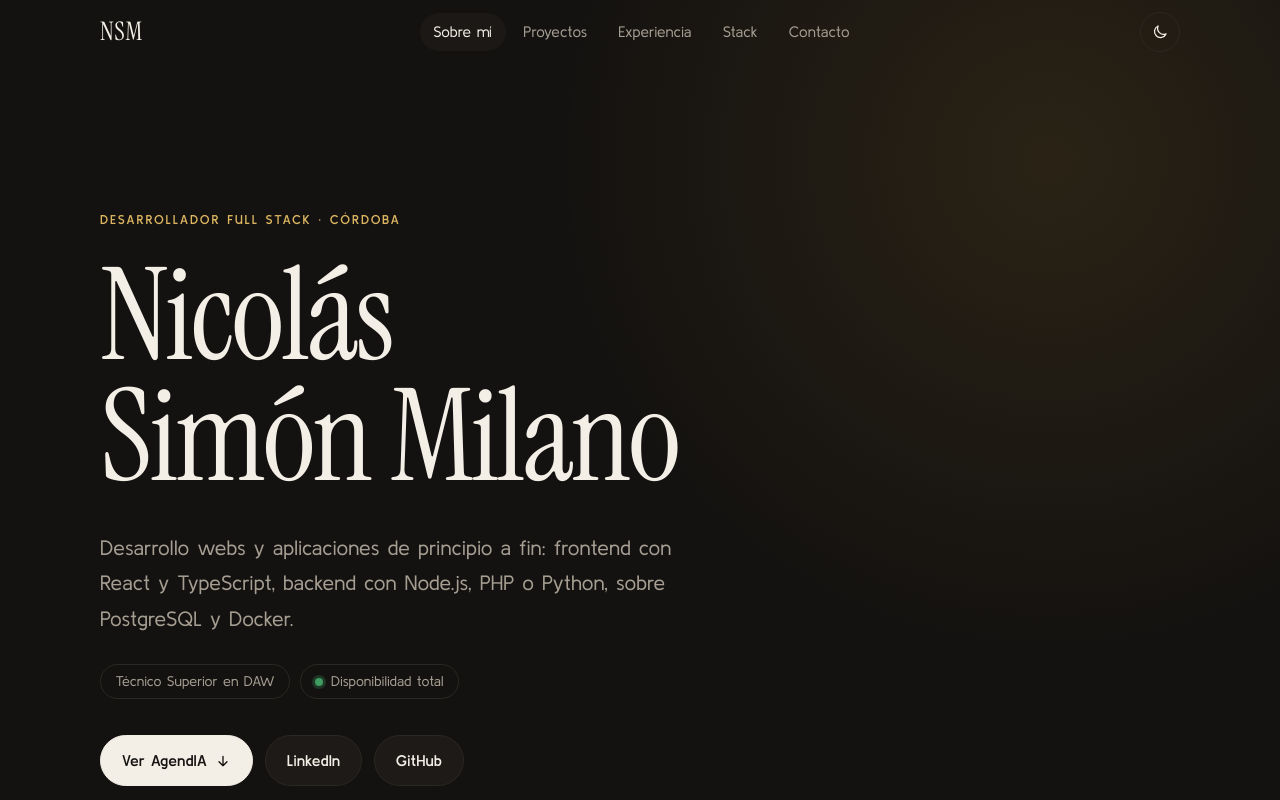
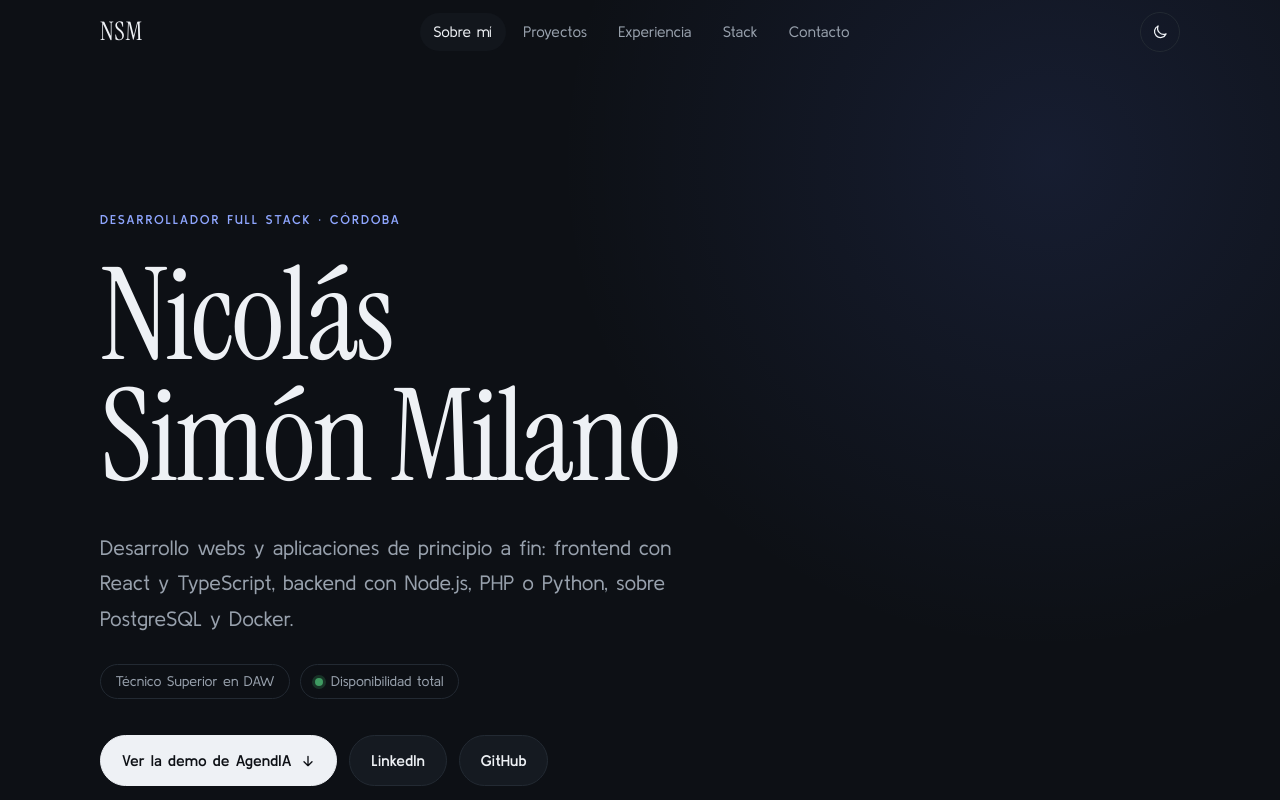
Before and after one commit to nicosimmi/nicosimmi.github.io, a plain HTML site: page index.html in a window 1280 px wide. Both pictures are taken after a click on the button "Cambiar entre modo claro y oscuro". Shown: the top 800 px of the page. Drawn offline with Linux system fonts and the light colour scheme.

Commit message:
feat: paleta cobalto propia y AgendIA marcada como demo
La paleta dorada era la misma que la de AgendIA. Se cambian tokens,
favicon, theme-color e imagen OG. El texto deja claro que AgendIA es una
demo con datos ficticios.

Co-Authored-By: Claude Opus 5.5 <noreply@anthropic.com>

```diff
--- a/index.html
+++ b/index.html
@@ -6,10 +6,10 @@
     <title>Nicolás Simón Milano · Desarrollador Full Stack</title>
     <meta
       name="description"
-      content="Portfolio de Nicolás Simón Milano, desarrollador Full Stack en Córdoba. React, TypeScript, Node.js, PostgreSQL y Docker. Proyecto destacado: AgendIA, una plataforma de reservas con asistente de IA."
+      content="Portfolio de Nicolás Simón Milano, desarrollador Full Stack en Córdoba. React, TypeScript, Node.js, PostgreSQL y Docker. Proyecto destacado: la demo de AgendIA, una plataforma de reservas con asistente de IA."
     />
-    <meta name="theme-color" content="#faf7f2" media="(prefers-color-scheme: light)" />
-    <meta name="theme-color" content="#141210" media="(prefers-color-scheme: dark)" />
+    <meta name="theme-color" content="#f5f6f8" media="(prefers-color-scheme: light)" />
+    <meta name="theme-color" content="#0d1015" media="(prefers-color-scheme: dark)" />
     <meta http-equiv="Content-Security-Policy" content="default-src 'self'; img-src 'self' data:; style-src 'self'; script-src 'self'; font-src 'self'; object-src 'none'; base-uri 'self'; form-action 'none'" />
     <meta name="referrer" content="strict-origin-when-cross-origin" />
     <link rel="canonical" href="https://nicosimmi.github.io/" />
@@ -20,7 +20,7 @@
     <meta property="og:title" content="Nicolás Simón Milano · Desarrollador Full Stack" />
     <meta
       property="og:description"
-      content="React, TypeScript, Node.js y PostgreSQL. Proyecto destacado: AgendIA, reservas con asistente de IA y servidor MCP."
+      content="React, TypeScript, Node.js y PostgreSQL. Proyecto destacado: demo de AgendIA, reservas con asistente de IA y servidor MCP."
     />
     <meta property="og:url" content="https://nicosimmi.github.io/" />
     <meta property="og:image" content="https://nicosimmi.github.io/img/og.png" />
@@ -81,7 +81,7 @@
             <li><span class="dot" aria-hidden="true"></span>Disponibilidad total</li>
           </ul>
           <div class="hero__cta">
-            <a class="btn btn--solid" href="#proyectos">Ver AgendIA
+            <a class="btn btn--solid" href="#proyectos">Ver la demo de AgendIA
               <svg viewBox="0 0 24 24" width="16" height="16" fill="none" stroke="currentColor" stroke-width="2" stroke-linecap="round" stroke-linejoin="round" aria-hidden="true"><path d="M12 5v14M6 13l6 6 6-6"/></svg>
             </a>
             <a class="btn" href="https://www.linkedin.com/in/nicolas-simon-milano/" target="_blank" rel="noopener noreferrer">LinkedIn</a>
@@ -124,14 +124,14 @@
 
           <article class="project reveal" aria-labelledby="t-agendia">
             <header class="project__head">
-              <p class="meta">Proyecto personal · Oct - Nov 2026</p>
+              <p class="meta">Proyecto personal · Demo · Oct - Nov 2026</p>
               <h3 id="t-agendia" class="h3">AgendIA</h3>
               <p class="project__lead">
-                Marketplace de reservas con asistente de IA. Los negocios se dan de alta y gestionan su agenda; los
+                Demo de un marketplace de reservas con asistente de IA. No es un producto ni tiene usuarios reales: lo hice para enseñar cómo trabajo de principio a fin. Los negocios se dan de alta y gestionan su agenda; los
                 clientes reservan con una interfaz de toda la vida o hablando con el asistente.
               </p>
               <div class="project__links">
-                <a class="btn btn--solid" href="https://nicosimmi.github.io/AgendIA/" target="_blank" rel="noopener noreferrer">Demo online
+                <a class="btn btn--solid" href="https://nicosimmi.github.io/AgendIA/" target="_blank" rel="noopener noreferrer">Probar la demo
                   <svg viewBox="0 0 24 24" width="16" height="16" fill="none" stroke="currentColor" stroke-width="2" stroke-linecap="round" stroke-linejoin="round" aria-hidden="true"><path d="M7 17 17 7M8 7h9v9"/></svg>
                 </a>
                 <a class="btn" href="https://github.com/nicosimmi/AgendIA" target="_blank" rel="noopener noreferrer">Código en GitHub</a>
@@ -182,7 +182,7 @@
             </ul>
 
             <p class="note">
-              En la demo el asistente sigue un guion, porque un modelo real necesita una API de pago. El código y la
+              Es una demo: funciona entera en el navegador, sin servidor ni registro, y todos los negocios, reservas y personas son ficticios. El asistente sigue un guion porque un modelo real necesita una API de pago. El código y la
               configuración del modelo están en el repositorio.
             </p>
 
--- a/styles.css
+++ b/styles.css
@@ -26,33 +26,33 @@
 }
 
 :root {
-  --bg: #faf7f2;
-  --bg-soft: #f2ede3;
+  --bg: #f5f6f8;
+  --bg-soft: #eceef2;
   --surface: #ffffff;
-  --ink: #1c1917;
-  --muted: #625b53;
-  --line: #e4ddd0;
-  --accent: #8a6516;
-  --accent-strong: #c89b3c;
+  --ink: #13161b;
+  --muted: #545b66;
+  --line: #dde1e7;
+  --accent: #2443c4;
+  --accent-strong: #5b7cfa;
   --accent-ink: #ffffff;
-  --glow: rgba(200, 155, 60, 0.16);
-  --shadow: 0 1px 2px rgba(28, 25, 23, 0.04), 0 14px 40px -18px rgba(28, 25, 23, 0.18);
+  --glow: rgba(91, 124, 250, 0.14);
+  --shadow: 0 1px 2px rgba(19, 22, 27, 0.04), 0 14px 40px -18px rgba(19, 22, 27, 0.18);
   --serif: "Instrument Serif", "Iowan Old Style", Georgia, serif;
   --sans: "Kulim Park", system-ui, -apple-system, "Segoe UI", sans-serif;
   --radius: 14px;
   color-scheme: light;
 }
 :root[data-theme="dark"] {
-  --bg: #141210;
-  --bg-soft: #1b1815;
-  --surface: #1d1a17;
-  --ink: #f3eee6;
-  --muted: #a69e92;
-  --line: #2c2823;
-  --accent: #dcb561;
-  --accent-strong: #c89b3c;
-  --accent-ink: #141210;
-  --glow: rgba(200, 155, 60, 0.12);
+  --bg: #0d1015;
+  --bg-soft: #12161c;
+  --surface: #151a21;
+  --ink: #eef1f5;
+  --muted: #98a1ad;
+  --line: #232a33;
+  --accent: #8fa6ff;
+  --accent-strong: #5b7cfa;
+  --accent-ink: #0d1015;
+  --glow: rgba(91, 124, 250, 0.12);
   --shadow: 0 1px 2px rgba(0, 0, 0, 0.3), 0 18px 44px -20px rgba(0, 0, 0, 0.7);
   color-scheme: dark;
 }
@@ -109,7 +109,7 @@ figure {
 }
 ::selection {
   background: var(--accent-strong);
-  color: #1c1917;
+  color: #13161b;
 }
 
 .wrap {
```
Also changed, not shown: favicon.svg, img/og.png.
